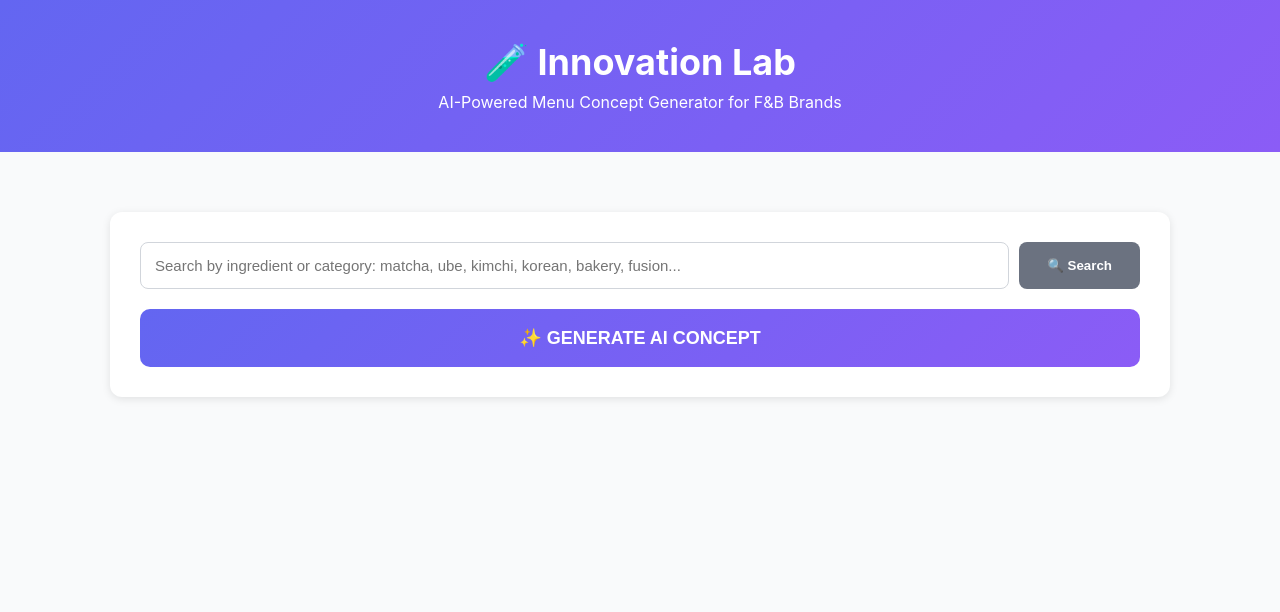
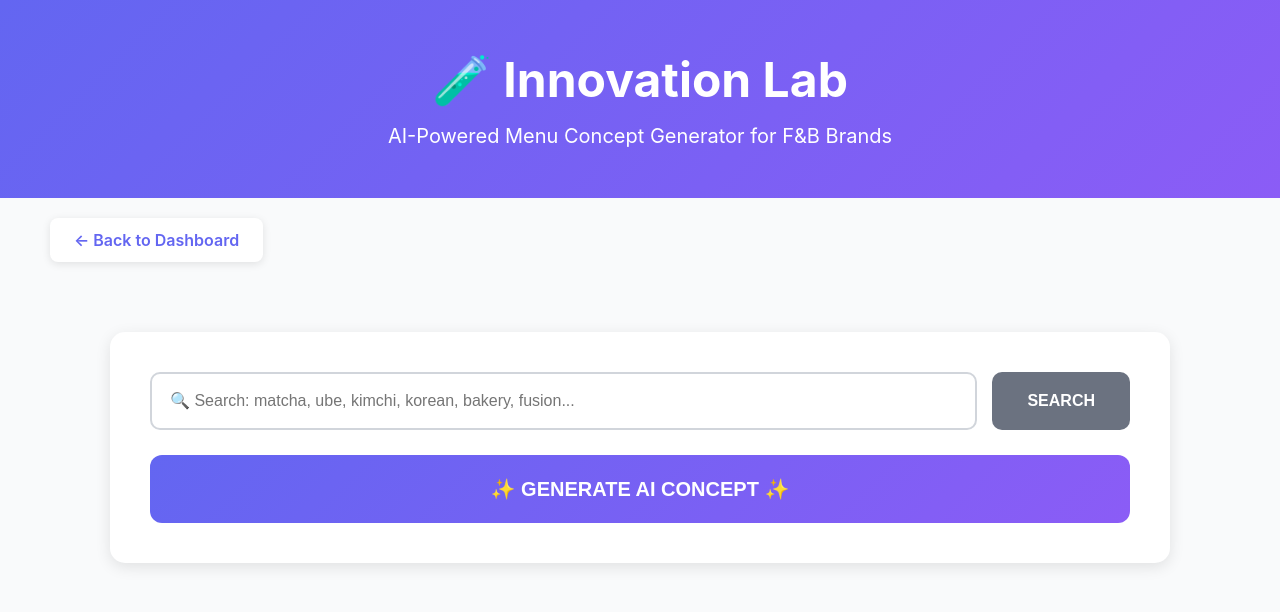
Before and after one commit to RovingRock/tasteradar, a Python web app: template templates/innovation_lab.html in a window 1280 px wide. Shown: the top 612 px of the page. Run offline with Jinja, Linux system fonts and the light colour scheme; the template is opened without the code that fills it, so the values that code supplies are empty.

Commit message:
Update innovation_lab.html

```diff
--- a/templates/innovation_lab.html
+++ b/templates/innovation_lab.html
@@ -1,67 +1,72 @@
-{% raw %}
 <!DOCTYPE html>
 <html>
 <head>
+    <meta charset="UTF-8">
     <title>Innovation Lab - TasteRadar</title>
     <style>
         * { margin: 0; padding: 0; box-sizing: border-box; }
         body { font-family: -apple-system, BlinkMacSystemFont, 'Segoe UI', sans-serif; background: #f9fafb; }
-        .header { background: linear-gradient(135deg, #6366f1, #8b5cf6); color: white; padding: 40px; text-align: center; }
-        .header h1 { font-size: 36px; margin-bottom: 8px; }
-        .container { max-width: 1100px; margin: 40px auto; padding: 20px; }
-        .controls { background: white; padding: 30px; border-radius: 12px; margin-bottom: 30px; box-shadow: 0 2px 8px rgba(0,0,0,0.1); }
-        .search-box { display: flex; gap: 10px; margin-bottom: 20px; }
-        .search-box input { flex: 1; padding: 14px; border: 1px solid #d1d5db; border-radius: 8px; font-size: 15px; }
-        .search-btn { padding: 14px 28px; background: #6b7280; color: white; border: none; border-radius: 8px; cursor: pointer; font-weight: 600; }
-        .btn-generate { padding: 18px; background: linear-gradient(135deg, #6366f1, #8b5cf6); color: white; border: none; border-radius: 10px; font-size: 18px; font-weight: 700; cursor: pointer; width: 100%; transition: all 0.3s; }
-        .btn-generate:hover { transform: translateY(-3px); box-shadow: 0 8px 20px rgba(99,102,241,0.4); }
-        .loading { background: linear-gradient(135deg, #eff6ff, #dbeafe); padding: 60px; border-radius: 12px; text-align: center; display: none; }
-        .loading.show { display: block; animation: fadeIn 0.3s; }
-        .loading h3 { color: #1e40af; margin-top: 20px; font-size: 22px; }
+        .header { background: linear-gradient(135deg, #6366f1, #8b5cf6); color: white; padding: 50px; text-align: center; }
+        .header h1 { font-size: 48px; margin-bottom: 15px; }
+        .container { max-width: 1100px; margin: 50px auto; padding: 20px; }
+        .controls { background: white; padding: 40px; border-radius: 15px; margin-bottom: 30px; box-shadow: 0 4px 15px rgba(0,0,0,0.1); }
+        .search-box { display: flex; gap: 15px; margin-bottom: 25px; }
+        .search-box input { flex: 1; padding: 18px; border: 2px solid #d1d5db; border-radius: 10px; font-size: 16px; }
+        .search-btn { padding: 18px 35px; background: #6b7280; color: white; border: none; border-radius: 10px; cursor: pointer; font-weight: 700; font-size: 16px; }
+        .search-btn:hover { background: #4b5563; }
+        .btn-generate { padding: 22px; background: linear-gradient(135deg, #6366f1, #8b5cf6); color: white; border: none; border-radius: 12px; font-size: 20px; font-weight: 800; cursor: pointer; width: 100%; transition: all 0.3s; }
+        .btn-generate:hover { transform: translateY(-4px); box-shadow: 0 12px 25px rgba(99,102,241,0.5); }
+        .loading { background: linear-gradient(135deg, #eff6ff, #dbeafe); padding: 80px; border-radius: 15px; text-align: center; display: none; }
+        .loading.show { display: block; animation: fadeIn 0.4s; }
+        .loading h3 { color: #1e40af; margin-top: 25px; font-size: 26px; }
         @keyframes fadeIn { from { opacity: 0; } to { opacity: 1; } }
-        .card { background: white; border-radius: 12px; box-shadow: 0 4px 12px rgba(0,0,0,0.1); overflow: hidden; display: none; }
-        .card.show { display: block; animation: slideUp 0.4s; }
-        @keyframes slideUp { from { opacity: 0; transform: translateY(30px); } to { opacity: 1; transform: translateY(0); } }
-        .card-header { background: linear-gradient(135deg, #1e40af, #2563eb); color: white; padding: 45px; position: relative; }
-        .card-header h2 { font-size: 38px; margin-bottom: 10px; }
-        .card-header p { opacity: 0.95; font-size: 17px; }
-        .score-badge { position: absolute; top: 45px; right: 45px; background: white; color: #1e40af; padding: 24px; border-radius: 14px; text-align: center; min-width: 110px; box-shadow: 0 4px 12px rgba(0,0,0,0.15); }
-        .score-number { font-size: 52px; font-weight: 900; line-height: 1; }
-        .score-label { font-size: 12px; margin-bottom: 10px; letter-spacing: 1px; opacity: 0.7; }
-        .score-grade { font-size: 20px; font-weight: 700; margin-top: 8px; }
-        .card-body { padding: 45px; }
-        .description { font-size: 18px; line-height: 1.8; color: #374151; margin-bottom: 35px; }
-        .metrics { display: grid; grid-template-columns: repeat(4, 1fr); gap: 20px; margin-bottom: 35px; }
-        .metric { padding: 22px; background: #f9fafb; border-radius: 10px; }
-        .metric-label { font-size: 13px; color: #6b7280; margin-bottom: 10px; font-weight: 600; text-transform: uppercase; letter-spacing: 0.5px; }
-        .metric-value { font-size: 24px; font-weight: 700; color: #111827; }
-        .section { margin-top: 35px; }
-        .section-title { font-size: 20px; font-weight: 700; margin-bottom: 18px; color: #111827; display: flex; align-items: center; gap: 10px; }
-        .ingredients { display: grid; grid-template-columns: repeat(2, 1fr); gap: 14px; }
-        .ingredient { padding: 14px 18px; background: #f9fafb; border-radius: 8px; font-size: 15px; color: #374151; }
-        .usp-box { background: #fef3c7; border-left: 4px solid #f59e0b; padding: 22px; border-radius: 8px; }
-        .usp-box p { font-size: 16px; line-height: 1.7; color: #374151; }
+        .card { background: white; border-radius: 15px; box-shadow: 0 8px 20px rgba(0,0,0,0.12); overflow: hidden; display: none; }
+        .card.show { display: block; animation: slideUp 0.5s; }
+        @keyframes slideUp { from { opacity: 0; transform: translateY(40px); } to { opacity: 1; transform: translateY(0); } }
+        .card-header { background: linear-gradient(135deg, #1e40af, #2563eb); color: white; padding: 50px; position: relative; }
+        .card-header h2 { font-size: 42px; margin-bottom: 12px; }
+        .card-header p { opacity: 0.95; font-size: 18px; }
+        .score-badge { position: absolute; top: 50px; right: 50px; background: white; color: #1e40af; padding: 30px; border-radius: 18px; text-align: center; min-width: 130px; box-shadow: 0 6px 20px rgba(0,0,0,0.2); }
+        .score-number { font-size: 60px; font-weight: 900; line-height: 1; }
+        .score-label { font-size: 13px; margin-bottom: 12px; letter-spacing: 1.5px; opacity: 0.7; font-weight: 600; }
+        .score-grade { font-size: 24px; font-weight: 800; margin-top: 10px; }
+        .card-body { padding: 50px; }
+        .description { font-size: 19px; line-height: 1.9; color: #374151; margin-bottom: 40px; }
+        .metrics { display: grid; grid-template-columns: repeat(4, 1fr); gap: 25px; margin-bottom: 40px; }
+        .metric { padding: 25px; background: #f9fafb; border-radius: 12px; border: 2px solid #e5e7eb; }
+        .metric-label { font-size: 14px; color: #6b7280; margin-bottom: 12px; font-weight: 700; text-transform: uppercase; letter-spacing: 0.8px; }
+        .metric-value { font-size: 26px; font-weight: 800; color: #111827; }
+        .section { margin-top: 40px; }
+        .section-title { font-size: 22px; font-weight: 800; margin-bottom: 20px; color: #111827; display: flex; align-items: center; gap: 12px; }
+        .ingredients { display: grid; grid-template-columns: repeat(2, 1fr); gap: 16px; }
+        .ingredient { padding: 16px 20px; background: #f9fafb; border-radius: 10px; font-size: 16px; color: #374151; border: 1px solid #e5e7eb; }
+        .usp-box { background: #fef3c7; border-left: 5px solid #f59e0b; padding: 25px; border-radius: 10px; }
+        .usp-box p { font-size: 17px; line-height: 1.8; color: #374151; }
+        .back-link { display: inline-block; margin: 20px 0 0 50px; padding: 12px 24px; background: white; color: #6366f1; text-decoration: none; border-radius: 8px; font-weight: 600; box-shadow: 0 2px 8px rgba(0,0,0,0.1); }
+        .back-link:hover { background: #f3f4f6; }
     </style>
 </head>
 <body>
     <div class="header">
         <h1>🧪 Innovation Lab</h1>
-        <p>AI-Powered Menu Concept Generator for F&B Brands</p>
+        <p style="font-size: 20px;">AI-Powered Menu Concept Generator for F&B Brands</p>
     </div>
+
+    <a href="/" class="back-link">← Back to Dashboard</a>
 
     <div class="container">
         <div class="controls">
             <div class="search-box">
-                <input type="text" id="searchInput" placeholder="Search by ingredient or category: matcha, ube, kimchi, korean, bakery, fusion...">
-                <button class="search-btn" onclick="searchConcept()">🔍 Search</button>
+                <input type="text" id="searchInput" placeholder="🔍 Search: matcha, ube, kimchi, korean, bakery, fusion...">
+                <button class="search-btn" onclick="searchConcept()">SEARCH</button>
             </div>
-            <button class="btn-generate" onclick="generate()">✨ GENERATE AI CONCEPT</button>
+            <button class="btn-generate" onclick="generate()">✨ GENERATE AI CONCEPT ✨</button>
         </div>
 
         <div id="loading" class="loading">
-            <div style="font-size: 72px;">🤖</div>
+            <div style="font-size: 80px;">🤖</div>
             <h3>AI is analyzing global trends and generating your concept...</h3>
-            <p style="color: #6b7280; margin-top: 12px; font-size: 16px;">Processing 61 billion data points from 24 countries</p>
+            <p style="color: #6b7280; margin-top: 15px; font-size: 17px;">Processing 61 billion data points from 24 countries</p>
         </div>
 
         <div id="card" class="card"></div>
@@ -161,19 +166,19 @@
 
                     <div class="metrics">
                         <div class="metric">
-                            <div class="metric-label">Price Range</div>
+                            <div class="metric-label">💰 Price Range</div>
                             <div class="metric-value">${c.priceRange}</div>
                         </div>
                         <div class="metric">
-                            <div class="metric-label">Target Age</div>
+                            <div class="metric-label">👥 Target Age</div>
                             <div class="metric-value">${c.targetAge}</div>
                         </div>
                         <div class="metric">
-                            <div class="metric-label">Profit Margin</div>
+                            <div class="metric-label">📈 Profit Margin</div>
                             <div class="metric-value" style="color: #10b981;">${c.profitMargin}</div>
                         </div>
                         <div class="metric">
-                            <div class="metric-label">Launch</div>
+                            <div class="metric-label">📅 Launch</div>
                             <div class="metric-value">${c.launchTimeline}</div>
                         </div>
                     </div>
@@ -201,6 +206,5 @@
             `;
         }
     </script>
-    {% endraw %}
 </body>
 </html>
```
